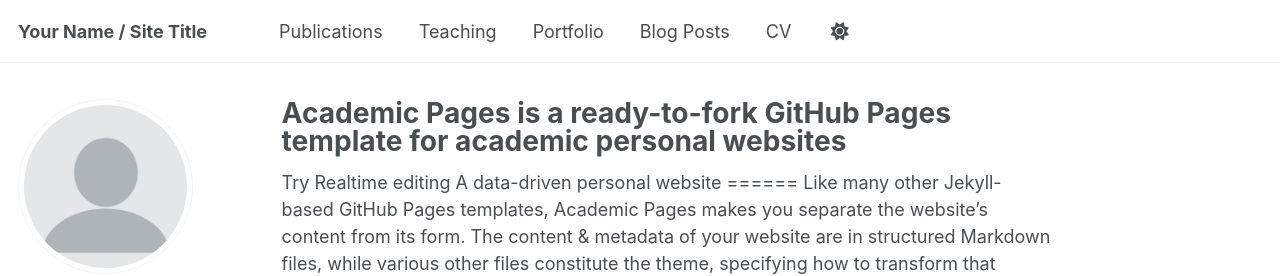
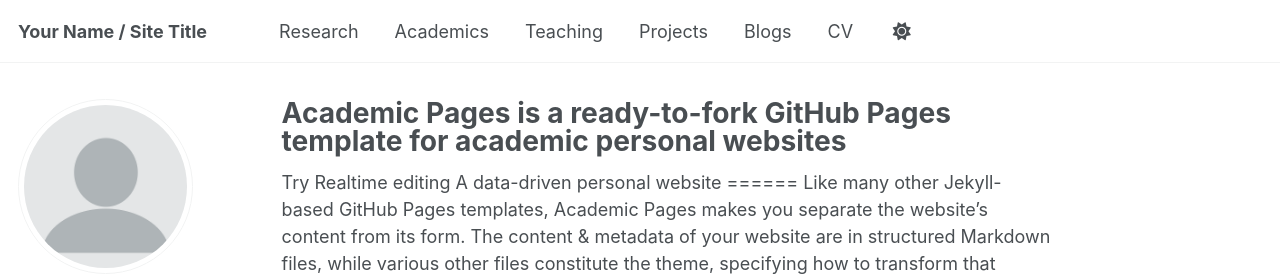
Before and after one commit to SUBRAINDAMAGE/SUBRAINDAMAGE.github.io, a Jekyll site: the page built from _pages/about.md, in a window 1280 px wide. Shown: the top 276 px of the page. Built offline with Jekyll 4.4.1, drawn with Linux system fonts in a browser that asks for light colours; some web fonts are replaced; a script that is not in the unit is left out.

Commit message:
Update navigation.yml

```diff
--- a/_data/navigation.yml
+++ b/_data/navigation.yml
@@ -8,19 +8,19 @@
 #      Markdown formatted page while the second is generated using JSON.
 
 main:
-  - title: "Publications"
-    url: /publications/
+  - title: "Research"
+    url: /research/
 
-  # - title: "Talks"
-  #   url: /talks/
+  - title: "Academics"
+    url: /academics/
 
   - title: "Teaching"
     url: /teaching/
 
-  - title: "Portfolio"
-    url: /portfolio/
+  - title: "Projects"
+    url: /projects/
 
-  - title: "Blog Posts"
+  - title: "Blogs"
     url: /year-archive/
 
   - title: "CV"
```
